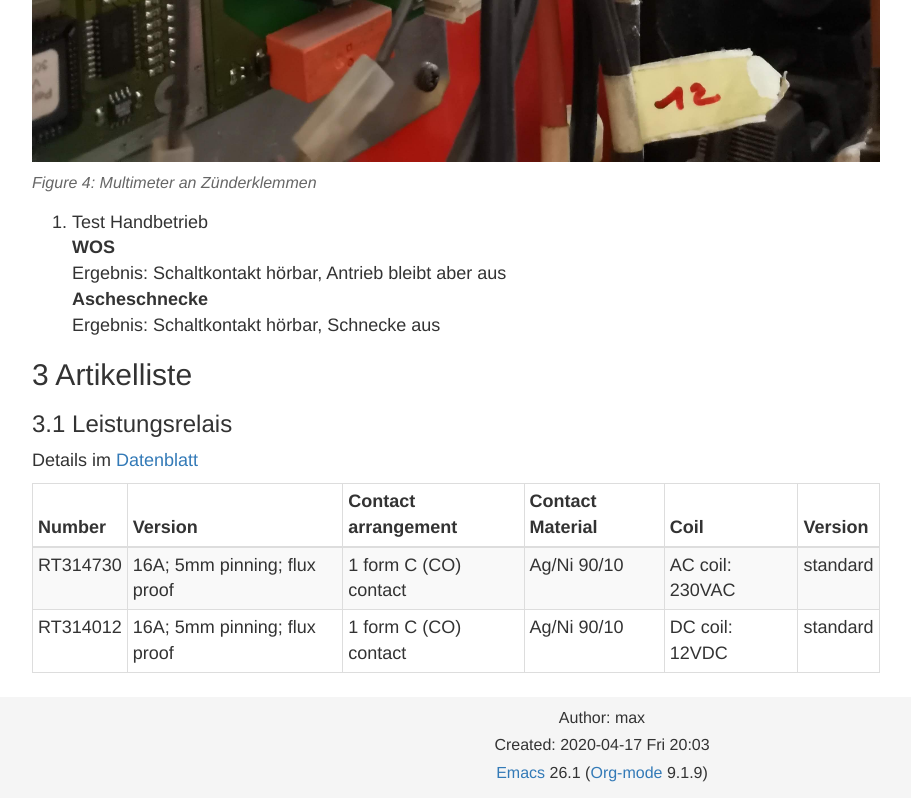
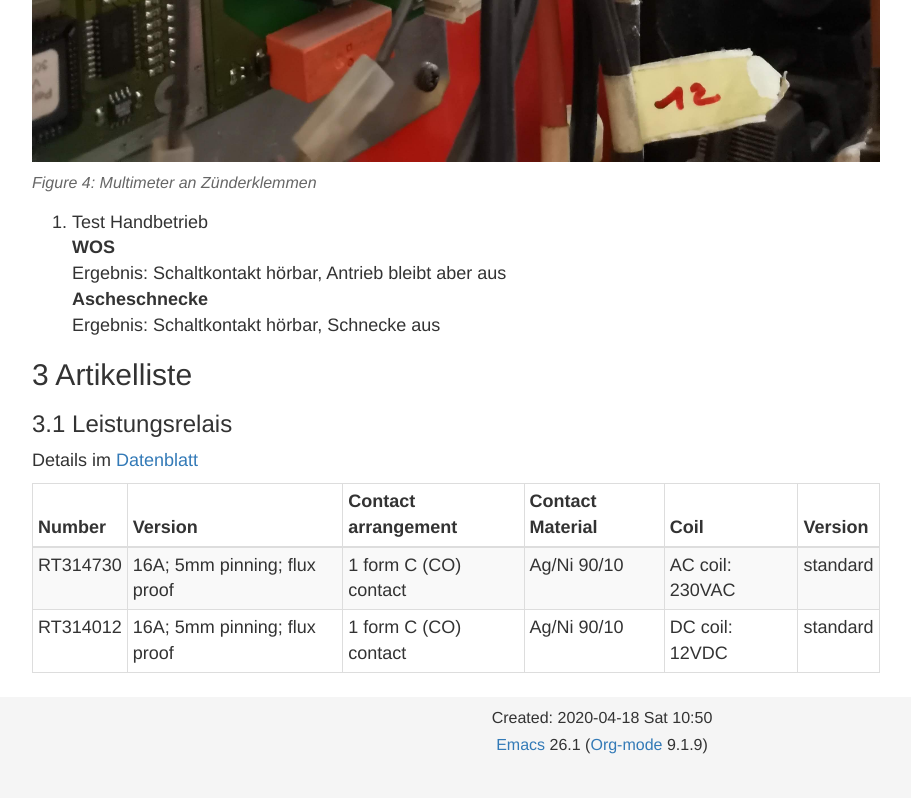
Before and after one commit to m-aXimilian/m-aXimilian.github.io, a plain HTML site: page index.html in a window 1280 px wide. Shown: the part 5623-6423 px from the top of the page, without its empty margins (38-949 px from the left). Drawn offline with nearby package versions, Linux system fonts and the light colour scheme.

Commit message:
intermediate changes

```diff
--- a/index.html
+++ b/index.html
@@ -2,11 +2,10 @@
 <html lang="en">
 <head>
 <title>Pelletherm 2000</title>
-<!-- 2020-04-17 Fri 20:03 -->
+<!-- 2020-04-18 Sat 10:50 -->
 <meta charset="utf-8">
 <meta name="viewport" content="width=device-width, initial-scale=1">
 <meta name="generator" content="Org-mode">
-<meta name="author" content="max">
 
 <link  href="https://cdnjs.cloudflare.com/ajax/libs/twitter-bootstrap/3.3.5/css/bootstrap.min.css" rel="stylesheet">
 <script src="https://cdnjs.cloudflare.com/ajax/libs/jquery/1.11.3/jquery.min.js"></script>
@@ -555,8 +554,7 @@ Details im <a href="daten/relais/schrack_rt310412.pdf">Datenblatt</a>
 </nav>
 </div></div></div>
 <footer id="postamble" class="">
-<div><p class="author">Author: max</p>
-<p class="date">Created: 2020-04-17 Fri 20:03</p>
+<div><p class="date">Created: 2020-04-18 Sat 10:50</p>
 <p class="creator"><a href="http://www.gnu.org/software/emacs/">Emacs</a> 26.1 (<a href="http://orgmode.org">Org-mode</a> 9.1.9)</p>
 </div>
 </footer>
```
Also changed, not shown: 1 other file.
